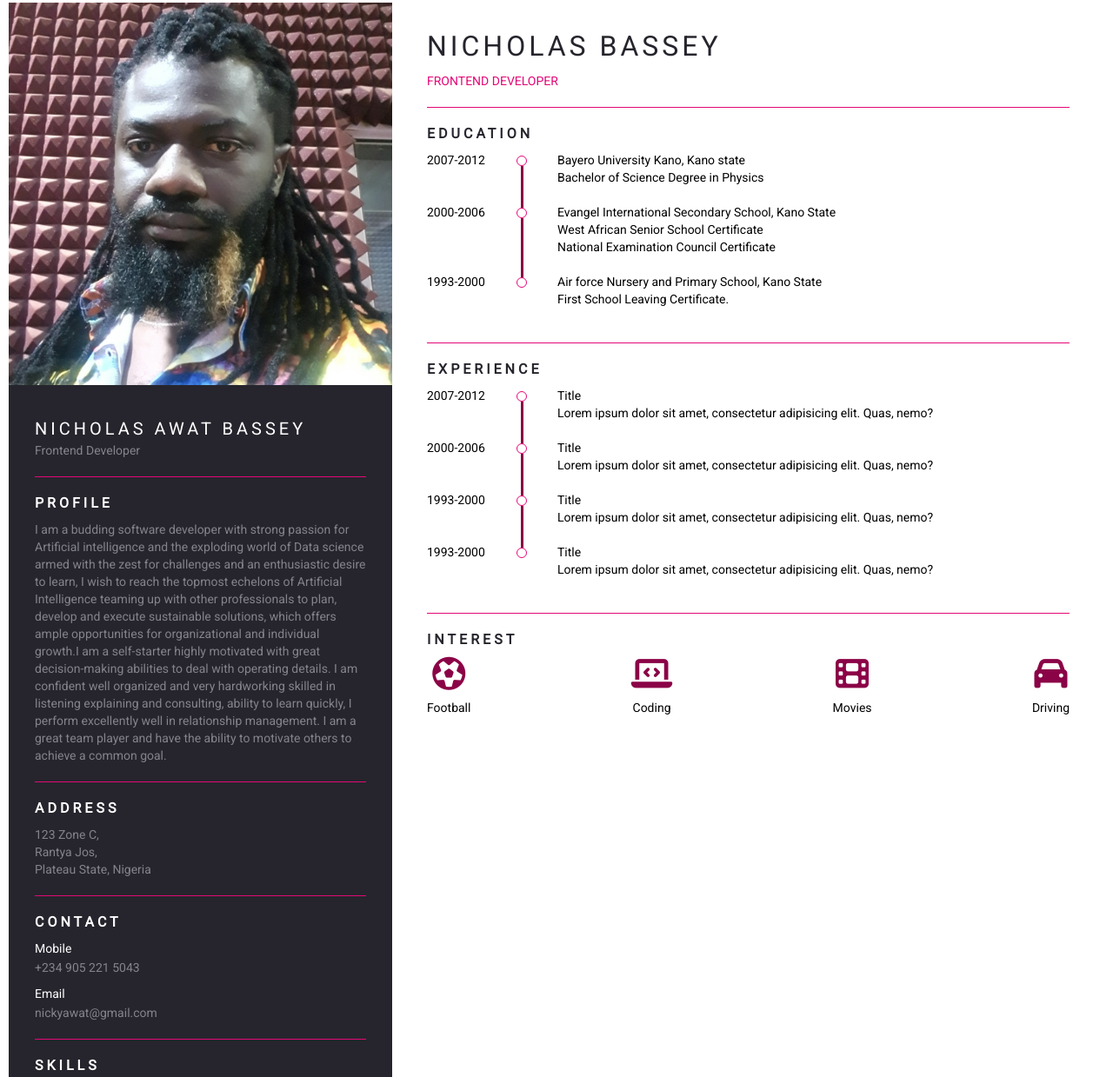
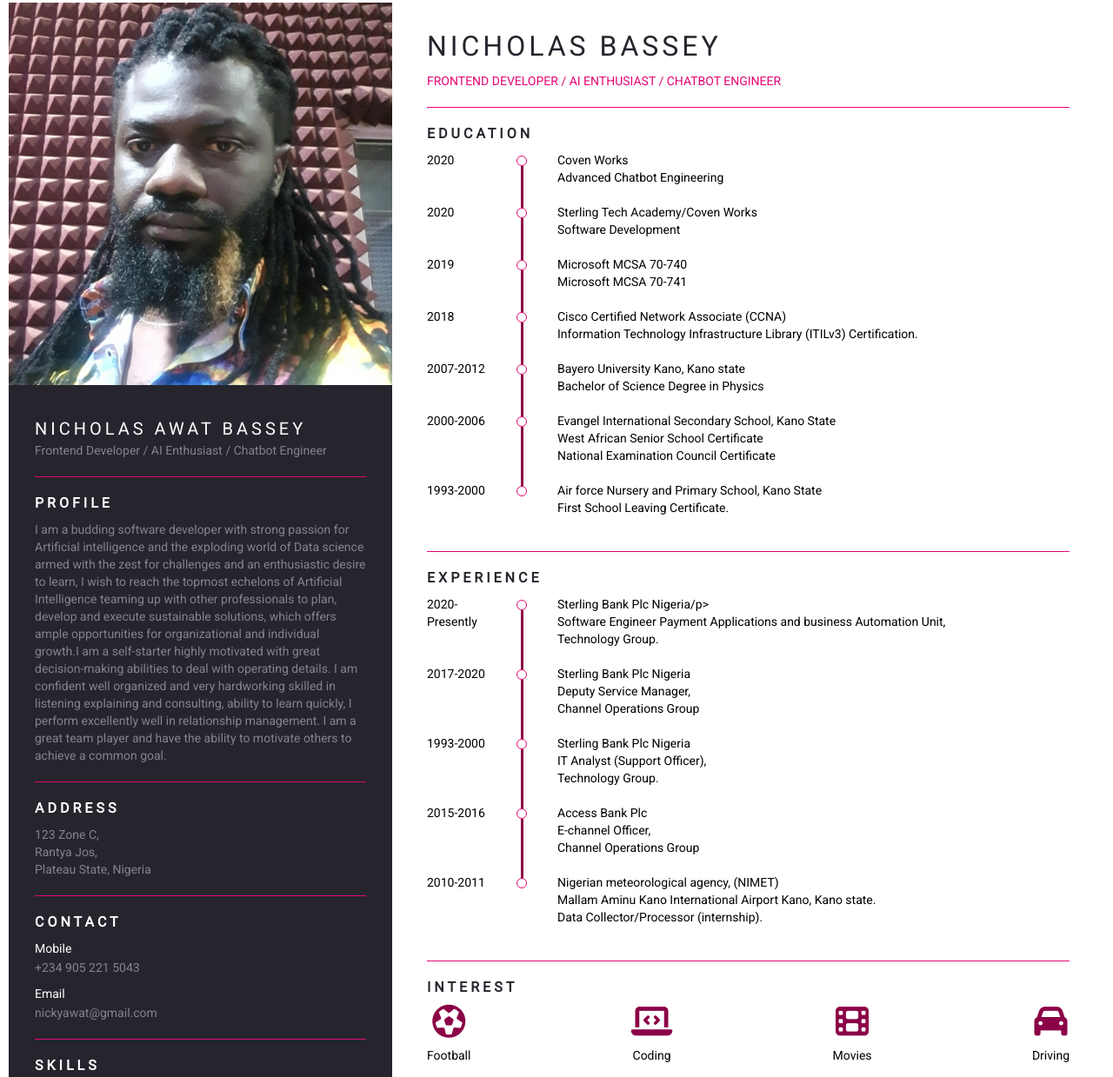
Before and after one commit to klauz008/Portfolio, a plain HTML site: page index.html in a window 1280 px wide. Shown: the part 7-1246 px from the top of the page at 87% size. Drawn offline with Linux system fonts and the light colour scheme.

Commit message:
updated contents

```diff
--- a/index.html
+++ b/index.html
@@ -17,7 +17,7 @@
             <div class="portfolio-bottom">
                 <div class="portfolio-item portfolio-name">
                     <div class="name">NICHOLAS AWAT BASSEY</div>
-                    <div class="role">Frontend Developer</div>
+                    <div class="role">Frontend Developer / AI Enthusiast / Chatbot Engineer</div>
                 </div>
                 <div class="portfolio-item portfolio-profile">
                     <div class="portfolio-title">Profile</div>
@@ -70,6 +70,18 @@
                                     <span style="width: 50%;"></span>
                                 </p>
                             </div>
+                            <div class="skills-left">Chatbot Engineering</div>
+                            <div class="skills-bar">
+                                <p>
+                                    <span style="width: 40%;"></span>
+                                </p>
+                            </div>
+                            <div class="skills-left">Azure QNA Maker</div>
+                            <div class="skills-bar">
+                                <p>
+                                    <span style="width: 60%;"></span>
+                                </p>
+                            </div>
                         </div>
                     </div>
                 </div>
@@ -78,11 +90,39 @@
         <div class="right">
             <div class="portfolio-item portfolio-name">
                 <div class="name">NICHOLAS BASSEY</div>
-                <div class="role">Frontend Developer</div>
+                <div class="role">Frontend Developer / AI Enthusiast / Chatbot Engineer</div>
             </div>
             <div class="portfolio-item portfolio-education">
                 <div class="portfolio-title">Education</div>
                 <div class="portfolio-info">
+                    <div class="portfolio-data">
+                        <div class="year">2020</div>
+                        <div class="content">
+                            <p>Coven Works</p>
+                            <p>Advanced Chatbot Engineering</p>
+                        </div>
+                    </div>
+                    <div class="portfolio-data">
+                        <div class="year">2020</div>
+                        <div class="content">
+                            <p>Sterling Tech Academy/Coven Works</p>
+                            <p>Software Development</p>
+                        </div>
+                    </div>
+                    <div class="portfolio-data">
+                        <div class="year">2019</div>
+                        <div class="content">
+                            <p>Microsoft MCSA 70-740</p>
+                            <p> Microsoft MCSA 70-741</p>
+                        </div>
+                    </div>
+                    <div class="portfolio-data">
+                        <div class="year">2018</div>
+                        <div class="content">
+                            <p>Cisco Certified Network Associate (CCNA)</p>
+                            <p>Information Technology Infrastructure Library (ITILv3) Certification.</p>
+                        </div>
+                    </div>
                     <div class="portfolio-data">
                         <div class="year">2007-2012</div>
                         <div class="content">
@@ -112,31 +152,49 @@
                 <div class="portfolio-title">Experience</div>
                 <div class="portfolio-info">
                     <div class="portfolio-data">
-                        <div class="year">2007-2012</div>
+                        <div class="year">2020-Presently</div>
                         <div class="content">
-                            <p>Title</p>
-                            <p>Lorem ipsum dolor sit amet, consectetur adipisicing elit. Quas, nemo?</p>
+                            <p>Sterling Bank Plc Nigeria/p>
+                            <p>Software Engineer
+                                Payment Applications and business Automation Unit, <br/>
+                                Technology Group.
+                            </p>
                         </div>
                     </div>
                     <div class="portfolio-data">
-                        <div class="year">2000-2006</div>
+                        <div class="year">2017-2020</div>
                         <div class="content">
-                            <p>Title</p>
-                            <p>Lorem ipsum dolor sit amet, consectetur adipisicing elit. Quas, nemo?</p>
+                            <p>Sterling Bank Plc Nigeria</p>
+                            <p>Deputy Service Manager, <br/>
+                               Channel Operations Group
+                            </p>
                         </div>
                     </div>
                     <div class="portfolio-data">
                         <div class="year">1993-2000</div>
                         <div class="content">
-                            <p>Title</p>
-                            <p>Lorem ipsum dolor sit amet, consectetur adipisicing elit. Quas, nemo?</p>
+                            <p>Sterling Bank Plc Nigeria</p>
+                            <p>IT Analyst (Support Officer), <br/>
+                                Technology Group.
+                            </p>
                         </div>
                     </div>
                     <div class="portfolio-data">
-                        <div class="year">1993-2000</div>
+                        <div class="year">2015-2016</div>
                         <div class="content">
-                            <p>Title</p>
-                            <p>Lorem ipsum dolor sit amet, consectetur adipisicing elit. Quas, nemo?</p>
+                            <p>Access Bank Plc</p>
+                            <p>E-channel Officer, <br/>
+                               Channel Operations Group
+                            </p>
+                        </div>
+                    </div>
+                    <div class="portfolio-data">
+                        <div class="year">2010-2011</div>
+                        <div class="content">
+                            <p>Nigerian meteorological agency, (NIMET) <br/>
+                                Mallam Aminu Kano International Airport Kano, Kano state.
+                            </p>
+                            <p>Data Collector/Processor (internship).</p>
                         </div>
                     </div>
                 </div>
```
